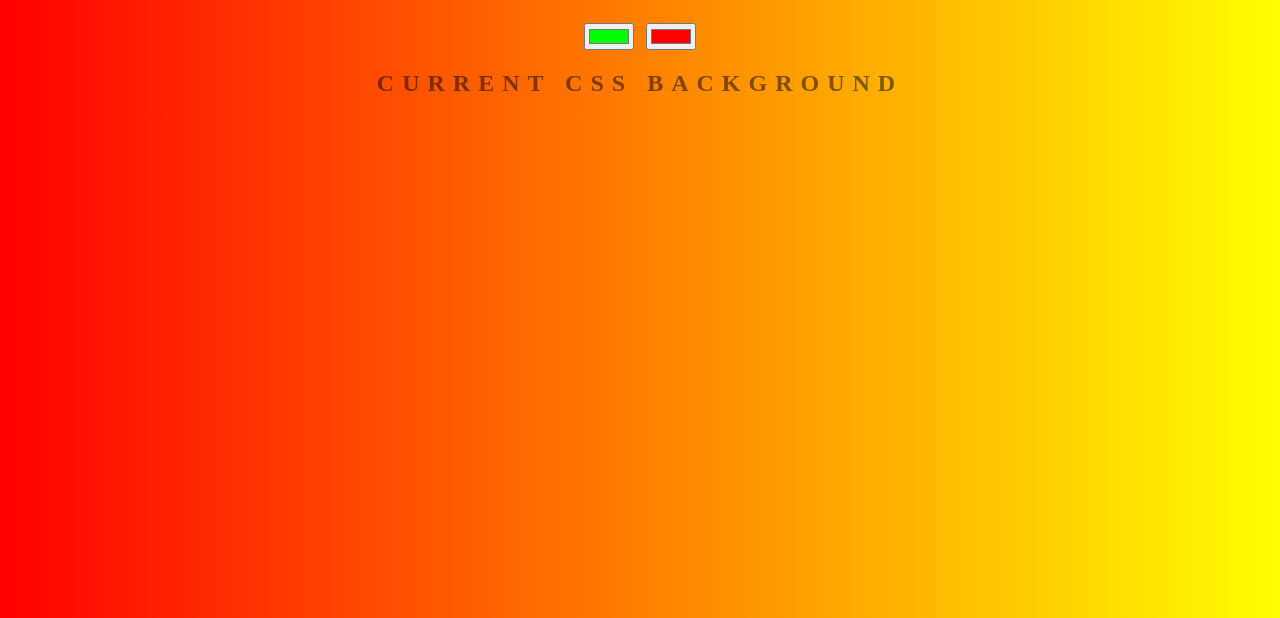
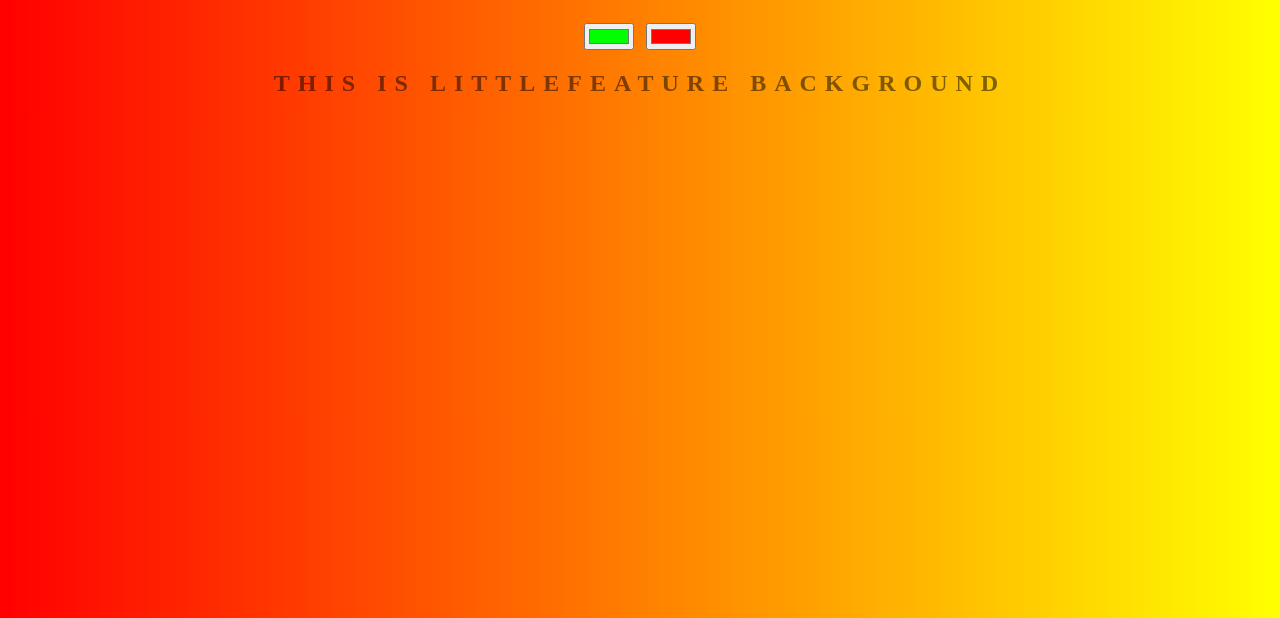
Before and after one commit to sharmadeep698/Background-Generatror-, a plain HTML site: page index.html in a window 1280 px wide. Shown: the part 182-800 px from the top of the page. Drawn offline with Linux system fonts and the light colour scheme.

Commit message:
changing text

```diff
--- a/index.html
+++ b/index.html
@@ -9,7 +9,7 @@
     <h1>cool heyyhee Generator</h1>
     <input class="color1" type="color" name="color1" value="#00ff00">
     <input class="color2" type="color" name="color2" value="#ff0000">
-    <h2>Current CSS Background</h2>
+    <h2>This is littlefeature    Background</h2>
     <h3></h3>
     <script src="script.js"></script>
     </body>
```
